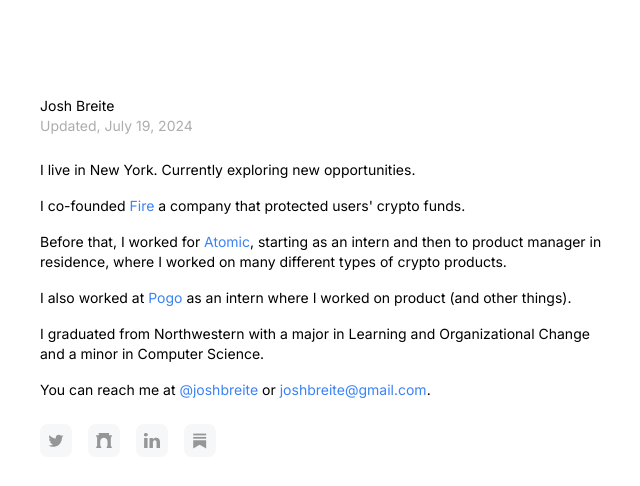
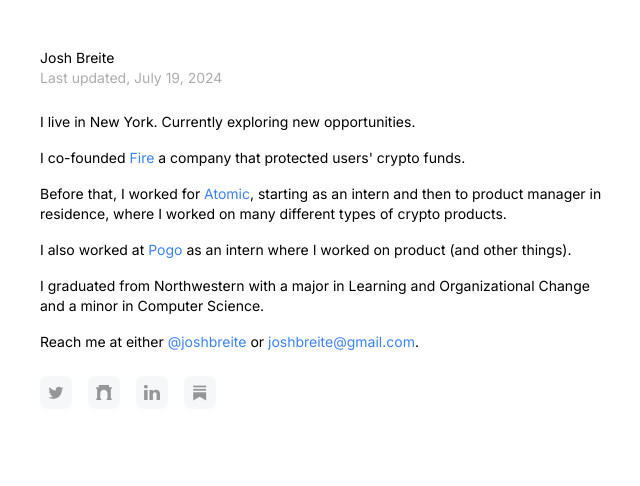
Before and after one commit to jbreite/jzb-personal-site, a Next.js app: page / in a window 1280 px wide. Shown: the top 486 px of the page, without its empty margins (312-952 px from the left). Built offline with nearby package versions, Linux system fonts and the light colour scheme.

Commit message:
Fixed hover state and copy

```diff
--- a/app/page.tsx
+++ b/app/page.tsx
@@ -7,17 +7,18 @@ import SubstackLogo from "../public/substackLogo.svg";
 
 export default function Home() {
   return (
-    <main className="flex min-h-screen flex-col items-center justify-start px-6 py-24">
+    <main className="flex min-h-screen flex-col items-center justify-start px-6 py-12">
       <div className="max-w-xl">
-        <header className="text-sm">
+        <header className=" text-sm">
           <h1>Josh Breite</h1>
-          <time className="text-[#ADADAD]">Updated, July 19, 2024</time>
+          <time className="text-[#ADADAD]">Last updated, July 19, 2024</time>
         </header>
 
         <div className="flex flex-col gap-y-4 py-6 text-sm">
           <p>I live in New York. Currently exploring new opportunities.</p>
           <p>
-            I co-founded <TextLink href="http://joinfire.xyz" label="Fire" /> a
+            I co-founded{" "}
+            <TextLink href="http://joinfire.xyz" label="Fire" external /> a
             company that protected users&apos; crypto funds.
           </p>
           <p>
@@ -37,7 +38,7 @@ export default function Home() {
           </p>
 
           <p>
-            You can reach me at{" "}
+            Reach me at either{" "}
             <TextLink href="http://x.com/joshbreite" label="@joshbreite" /> or{" "}
             <TextLink
               href="mailto:joshbreite@gmail.com"
@@ -73,8 +74,3 @@ export default function Home() {
     </main>
   );
 }
-{
-  /* 💻 And/or GitHub: EurekaLabsAI 💬 And/or Discord: Eureka Labs 💌
-            And/or share your email with us to subscribe to our newsletter 📣
-            Announcement post on 𝕏 with a bit more information. */
-}
--- a/app/ui/components/ButtonLink.tsx
+++ b/app/ui/components/ButtonLink.tsx
@@ -13,7 +13,7 @@ export default function ButtonLink({
   return (
     <a
       href={href}
-      className="flex items-center justify-center p-2 bg-[#F6F7F9] rounded-lg gap-x-1"
+      className="flex items-center justify-center p-2 bg-[#F6F7F9] rounded-lg gap-x-1 hover:bg-[#d7dce5]"
     >
       <Image src={image} alt={label} className="w-4 " />
     </a>
--- a/app/ui/components/TextLink.tsx
+++ b/app/ui/components/TextLink.tsx
@@ -1,15 +1,24 @@
 import React from "react";
+import Image from "next/image";
+import ExternalLink from "../../../public/externalLink.svg";
 
 export default function TextLink({
   href,
   label,
+  external,
 }: {
   href: string;
   label: string;
+  external?: boolean;
 }) {
   return (
-    <a href={href} className="text-blue-500 hover:text-blue-300">
+    <a href={href} className=" text-blue-500 hover:text-blue-300">
+      {/* <span className="flex items-center"> */}
       {label}
+      {/* {external && (
+          <Image src={ExternalLink} alt="Link" className="h-4 aspect-square" />
+        )} */}
+      {/* </span> */}
     </a>
   );
 }
```
Also changed, not shown: public/externalLink.svg (added).
